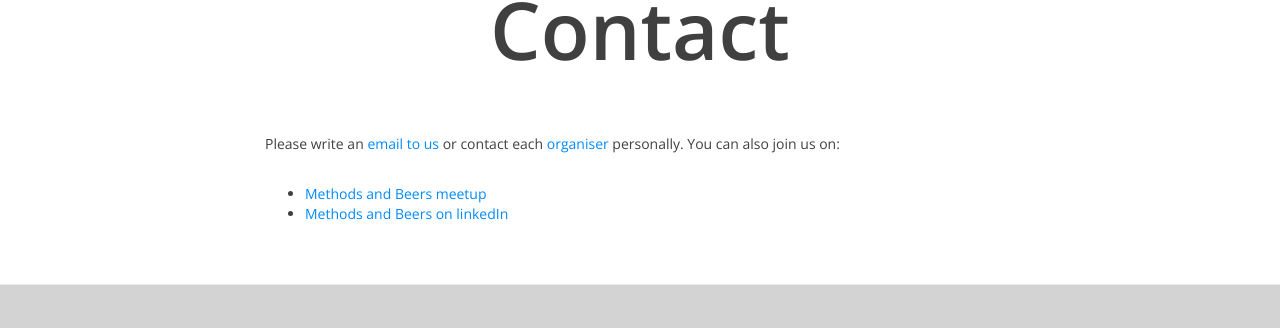
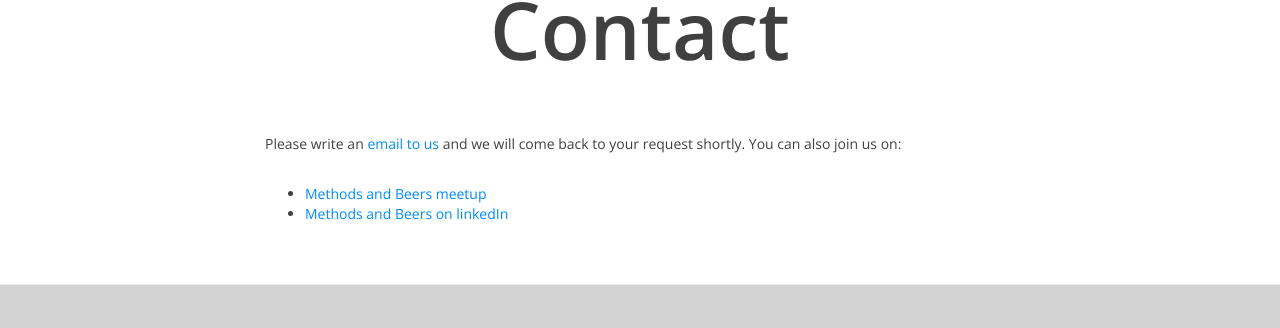
Before and after one commit to BaselComputationalCommunityInResearch/BaselComputationalCommunityInResearch.github.io, a Jekyll site: the page built from contact.md, in a window 1280 px wide. Shown: the part 145-473 px from the top of the page. Built offline with Jekyll 4.4.1, drawn with Linux system fonts in a browser that asks for light colours.

Commit message:
contact: removed 'contact the organisers individually'

```diff
--- a/contact.md
+++ b/contact.md
@@ -4,7 +4,7 @@
 permalink: /contact/
 ---
 
-Please write an  <a href="mailto:methodsandbeers@gmail.com">email to us</a> or contact each [organiser][link organiser] personally. You can also join us on:
+Please write an  <a href="mailto:methodsandbeers@gmail.com">email to us</a> and we will come back to your request shortly. You can also join us on:
 
 - [Methods and Beers meetup][link MBmeetup]
 - [Methods and Beers on linkedIn][link MBlinkedIn]
@@ -13,4 +13,3 @@
 
 [link MBmeetup]: https://www.meetup.com/Basel-Computational-Methods-for-Research-Community-BCMRC/
 [link MBlinkedIn]: https://www.linkedin.com/groups/8609764
-[link organiser]: /organisers/people
```
